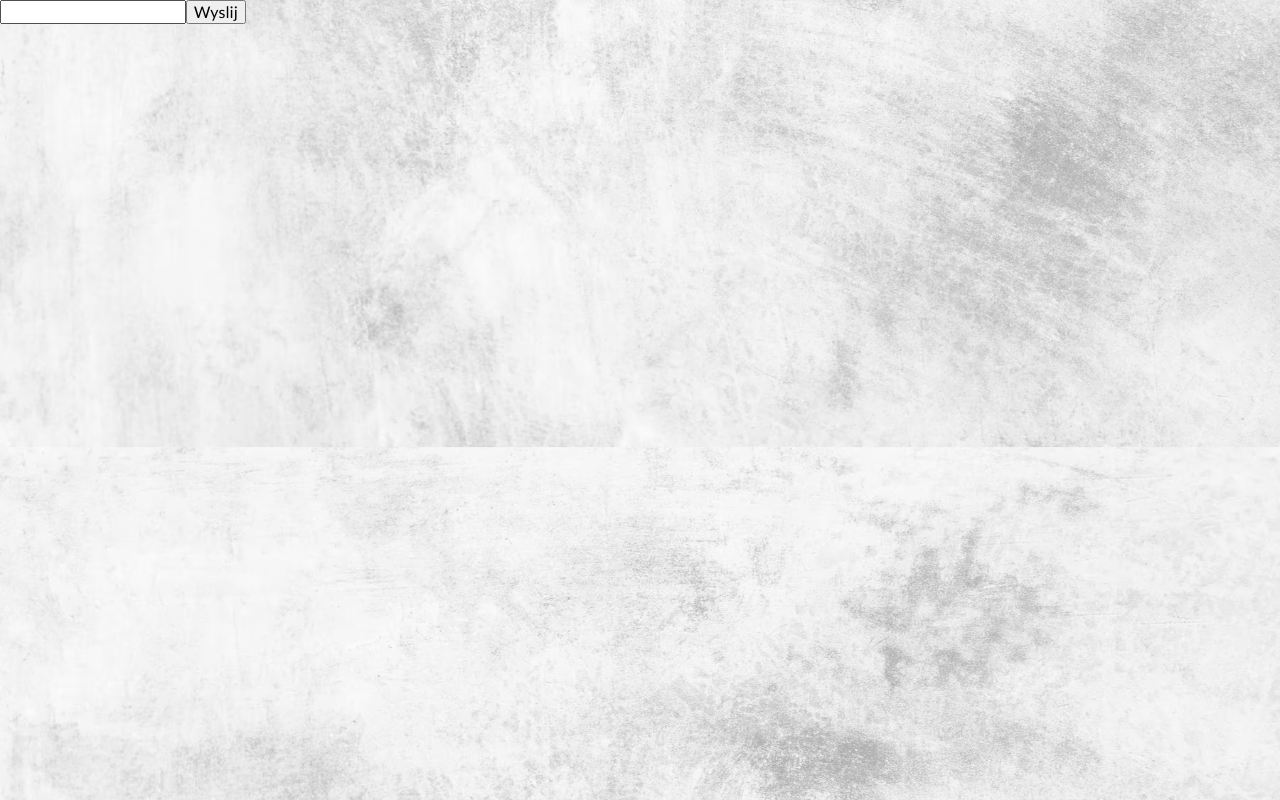
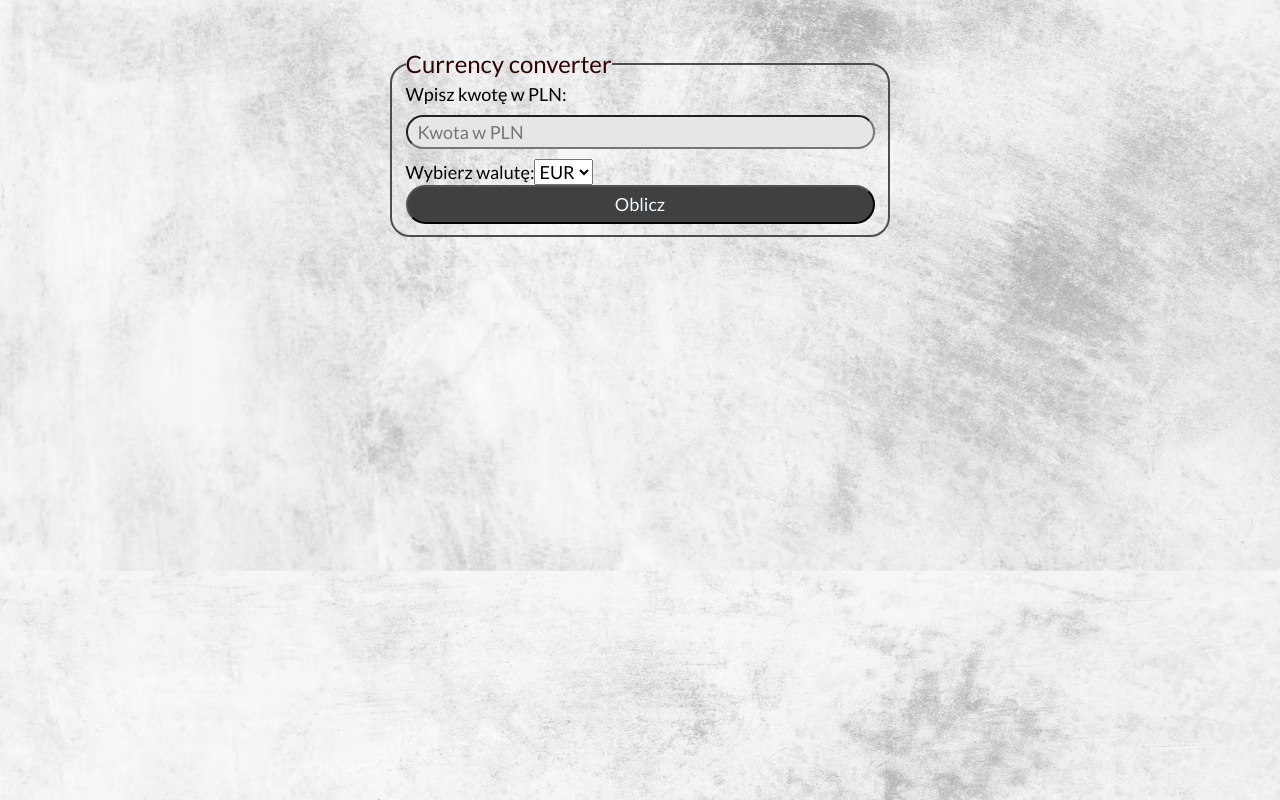
Before and after one commit to AndriiStafiniak/currency-converter-react, a React (Create React App) app: page / in a window 1280 px wide. Built offline with nearby package versions, Linux system fonts and the light colour scheme.

Commit message:
adding user interaction

```diff
--- a/src/App.js
+++ b/src/App.js
@@ -1,27 +1,23 @@
-// import Form from "./Form"
-import { useState } from "react"
+import Form from "./Form"
+
+
 
 
 function App() {
 
-  const [name, setName] = useState("");
-  const onSubmitForm = (event) => {
-    event.preventDefault();
-    console.log(name);
-    setName("");
-  }
+
+
+
+
+
+
+
+
+
   return (
-    <form onSubmit={onSubmitForm}>
-      <input
-        value={name}
-        onChange={(event) => setName(event.target.value)} />
-
-      <button>Wyslij</button>
-      <p>{name}</p>
-
-    </form>
-
-    // <Form />
+    <>
+      <Form />
+    </>
   );
 }
 
--- a/src/Form/index.js
+++ b/src/Form/index.js
@@ -1,23 +1,78 @@
-import "./style.css"
-const Form = (props) => (<form className="form">
+import "./style.css";
+import { useState } from "react";
+
+const Form = () => {
+   const [amount, setAmount] = useState("");
+   const [currency, setCurrency] = useState("EUR");
+   const [result, setResult] = useState(null);
+
+   const currentExchangeRates = {
+      EUR: 4.62,
+      USD: 4.21,
+      GBT: 5.21,
+   };
+   const onCurrencyChange = (event) => {
+      setCurrency(event.target.value);
+      setResult(null);
+   };
+   const onAmountChange = (event) => {
+      setAmount(event.target.value);
+      setResult(null);
+   };
+
+   const calculateResult = (currency, amount) => {
+      return amount / currentExchangeRates[currency];
+   };
+
+   const updateResultText = () => {
+      if (result != null) {
+         return <p>{amount} {"PLN = "} {result.toFixed(2)} {currency}</p>;
+      }
+      return null;
+   };
+
+   const onFormSubmit = (event) => {
+      event.preventDefault();
+      let calculatedResult = calculateResult(currency, amount);
+      setResult(calculatedResult);
+   };
+
+   return (
+      <form onSubmit={onFormSubmit} className="form">
          <fieldset className="form__fieldset">
             <legend className="form__legend">Currency converter</legend>
             <label className="form__label">
-         Wpisz kwote w PLN:
-         <input className=" form__input" type="number" name="euro" min="1" step="any" placeholder="Kwota w PLN"
+               Wpisz kwotę w PLN:
+               <input
+                  value={amount}
+                  onChange={onAmountChange}
+                  className="form__input"
+                  type="number"
+                  name="euro"
+                  min="1"
+                  step="any"
+                  placeholder="Kwota w PLN"
                   required />
             </label>
             <label>
-         Wybierz walute:
-         <select name="currency " className="form__select ">
-            <option className="Euro" value="EUR">Euro €</option>
-            <option className="Dolar" value="USD">Dolar $</option>
+               Wybierz walutę:
+               <select
+                  className="js-currency"
+                  value={currency}
+                  onChange={onCurrencyChange}
+               >
+                  <option value="GBT">GBT</option>
+                  <option value="EUR">EUR</option>
+                  <option value="USD">USD</option>
                </select>
             </label>
-      <button className="form__button ">Oblicz</button>
-      <p className="form__paragraph">Wynik:<span className="form__span">n/a</span></p>
+            <button
+               type="submit"
+               className="form__button">Oblicz</button>
+            {updateResultText()}
          </fieldset>
       </form>
-)
+   );
+};
 
 export default Form;
```
Lines whose indentation alone changed are shown as unchanged.
